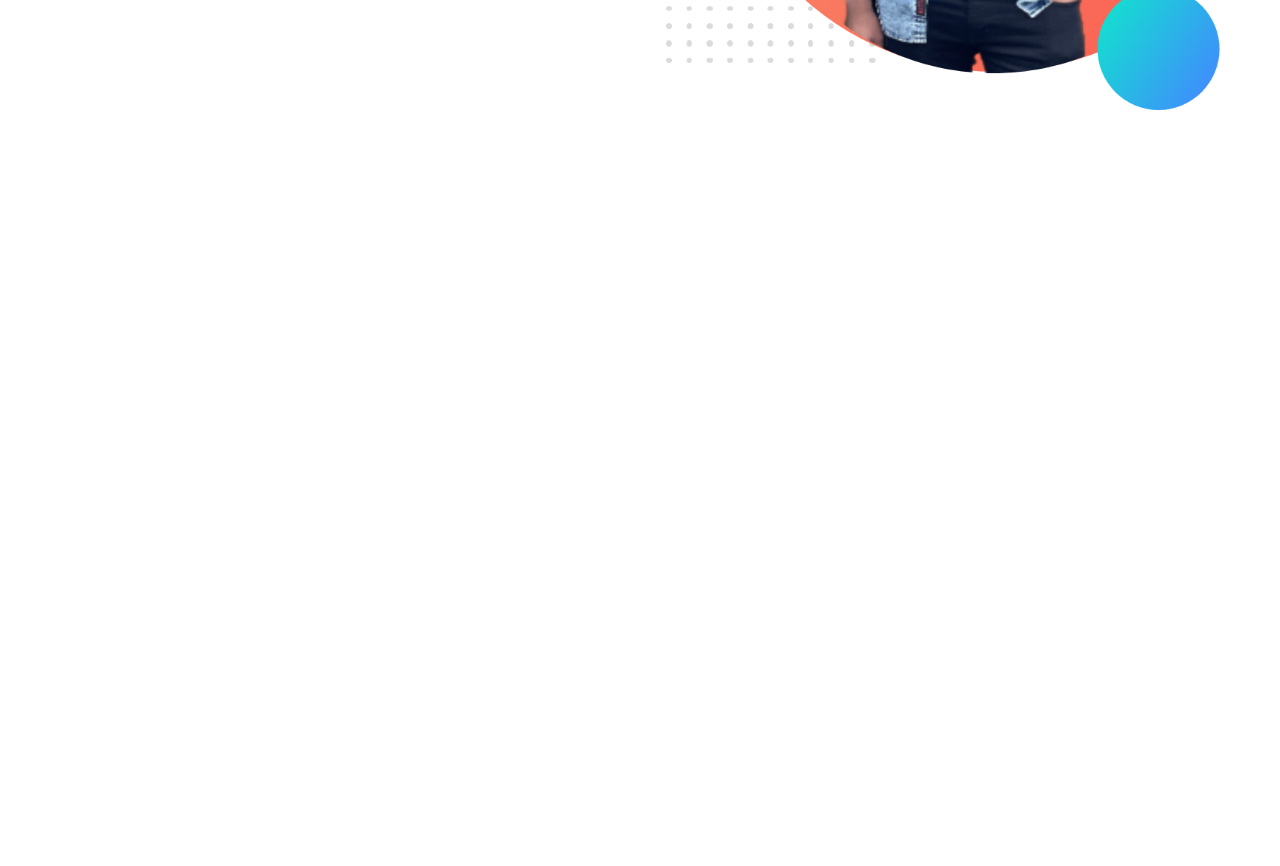
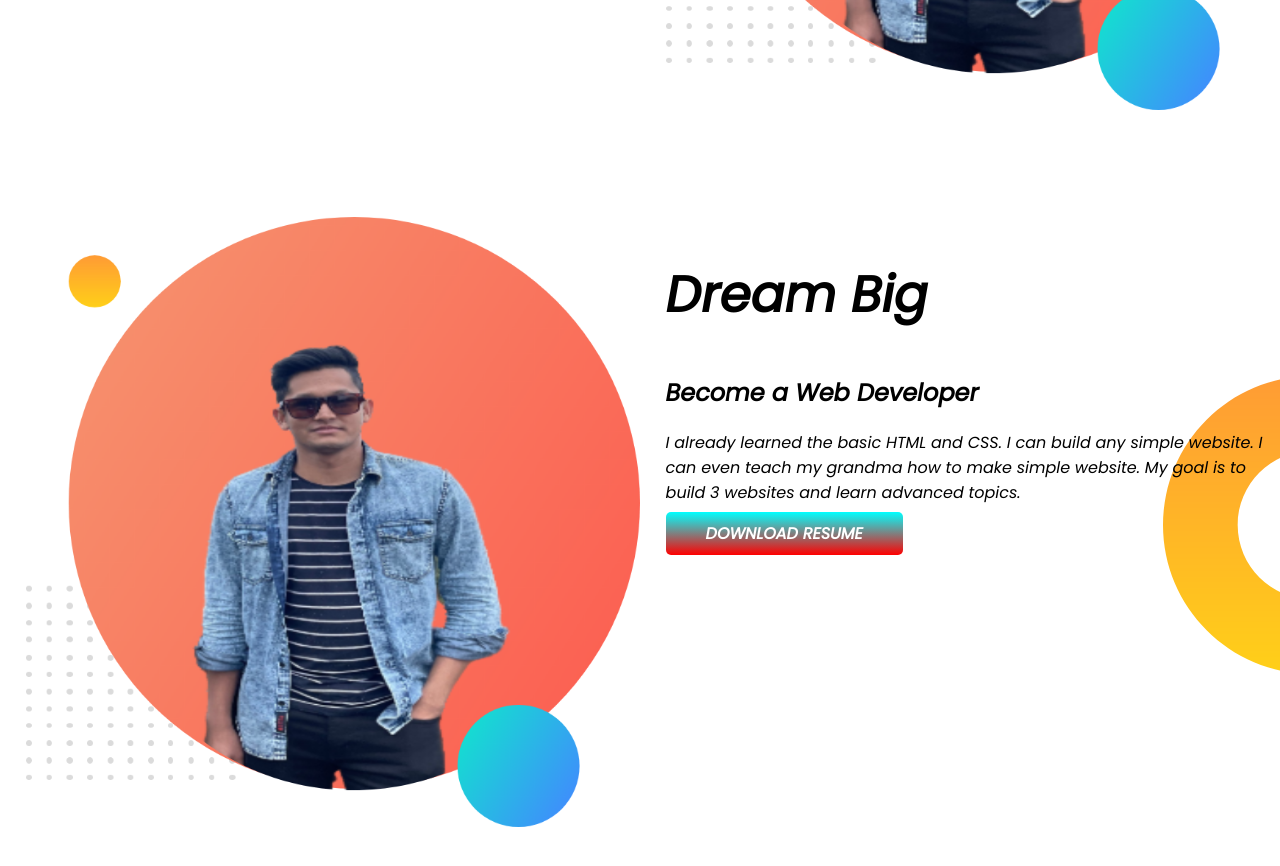
Before and after one commit to Hasan-md-nazmul/developer-portfolio, a plain HTML site: page index.html in a window 1280 px wide. Shown: the part 500-1366 px from the top of the page. Before the commit the page ends 800 px from the top, so only its background shows below. Drawn offline with Linux system fonts and the light colour scheme.

Commit message:
dream added

```diff
--- a/index.html
+++ b/index.html
@@ -29,6 +29,19 @@
             <img src="images/nazmul.png" alt="">
         </div>
     </section>
+    <section class="dream-big">
+        <div class="half-width">
+            <img src="images/nazmul.png" alt="">
+        </div>
+        <div class="half-width">
+            <h1>Dream Big</h1>
+            <h2>Become a Web Developer</h2>
+            <p>I already learned the basic HTML and CSS. I can build any simple website. I can even teach my grandma how
+                to make simple website. My goal is to build 3 websites and learn advanced topics.
+            </p>
+            <a class="link-button" target="-blank" href="">DOWNLOAD RESUME</a>
+        </div>
+    </section>
 </body>
 
 </html>
--- a/style.css
+++ b/style.css
@@ -10,6 +10,7 @@ h1{
 }
 section{
     display: flex;
+    margin-bottom: 100px;
 }
 .half-width{
     width: 50%;
@@ -30,3 +31,8 @@ section{
     background-image: url(images/top-banner.png);
     background-repeat: no-repeat;
 }
+.dream-big{
+    background-image: url(images/dream-bg.png);
+    background-repeat: no-repeat;
+    background-position:right;
+}
```
